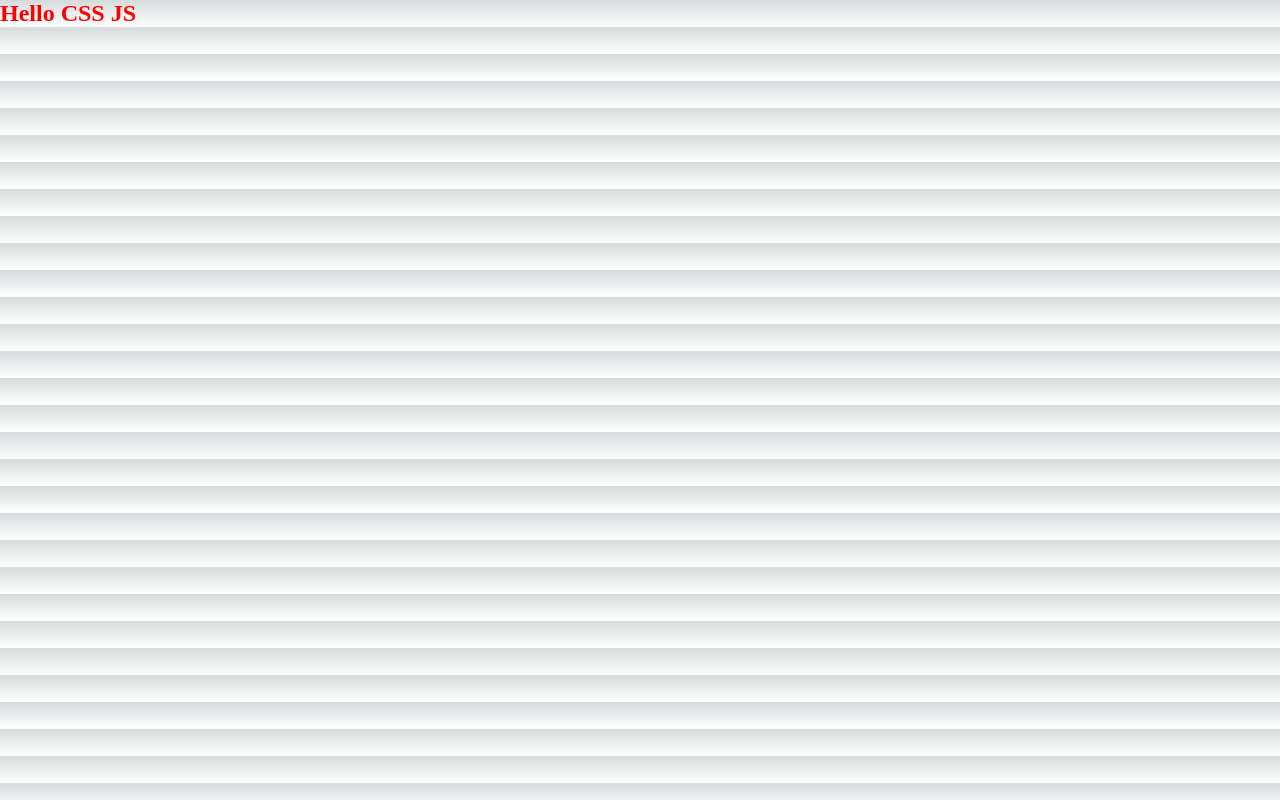
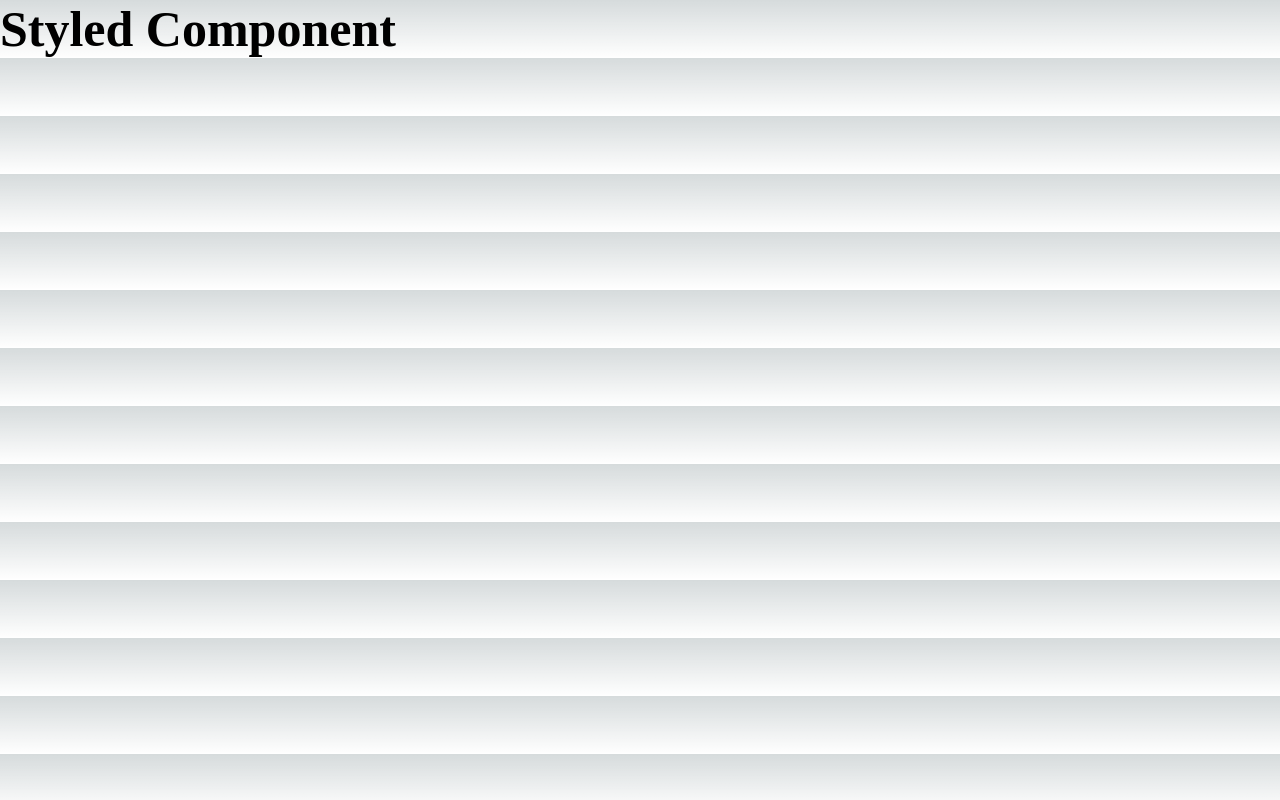
Before and after one commit to BharathPulindram/NextJS, a Next.js app: page /css-in-js in a window 1280 px wide. Built offline with nearby package versions, Linux system fonts and the light colour scheme.

Commit message:
Styled components

```diff
--- a/package.json
+++ b/package.json
@@ -19,6 +19,7 @@
     "react": "18.2.0",
     "react-dom": "18.2.0",
     "sass": "^1.57.1",
+    "styled-components": "^5.3.6",
     "swr": "^2.0.0",
     "typescript": "4.9.4"
   }
--- a/pages/_app.tsx
+++ b/pages/_app.tsx
@@ -1,8 +1,17 @@
 //Global styles should be include in this file
-import '../styles/globals.css'
+import '../styles/globals.css';
+import {ThemeProvider} from 'styled-components';
+
+const theme = {
+  colors:{
+    primary:'#55C7D'
+  }
+}
 
 import type { AppProps } from 'next/app'
 
 export default function App({ Component, pageProps }: AppProps) {
-  return <Component {...pageProps} />
+  return <ThemeProvider theme={theme}>
+    <Component {...pageProps} />
+    </ThemeProvider>
 }
--- a/pages/css-in-js.js
+++ b/pages/css-in-js.js
@@ -1,5 +1,11 @@
+import styled from "styled-components";
+
+const Title = styled.h1`
+  font-size: 50px;
+  color: ${({ theme }) => theme.colors.primary};
+`;
 function CSSJS() {
-  return <h2 style={{ color: "red" }}>Hello CSS JS</h2>;
+  return <Title>Styled Component</Title>;
 }
 
 export default CSSJS;
```
Also changed, not shown: 1 other file (tests, documents, lock files or other folders).
